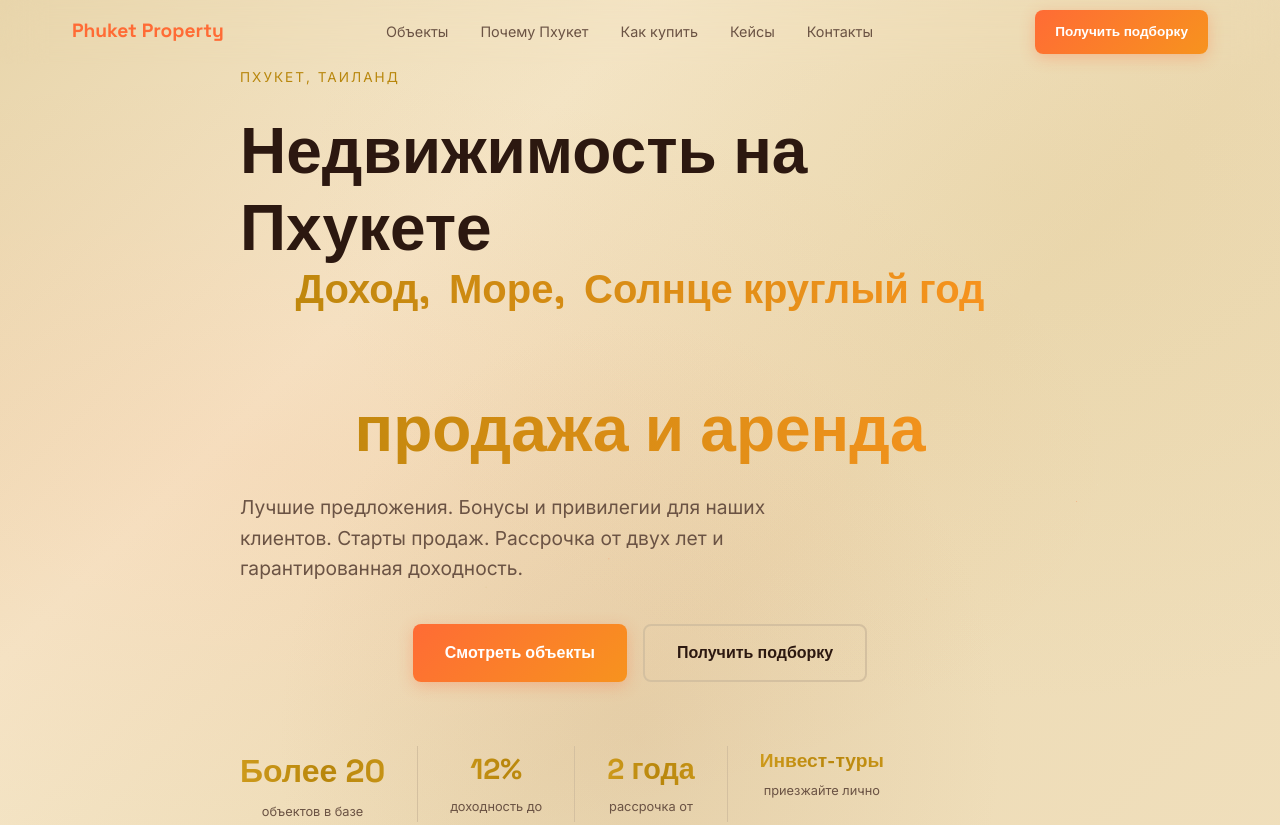
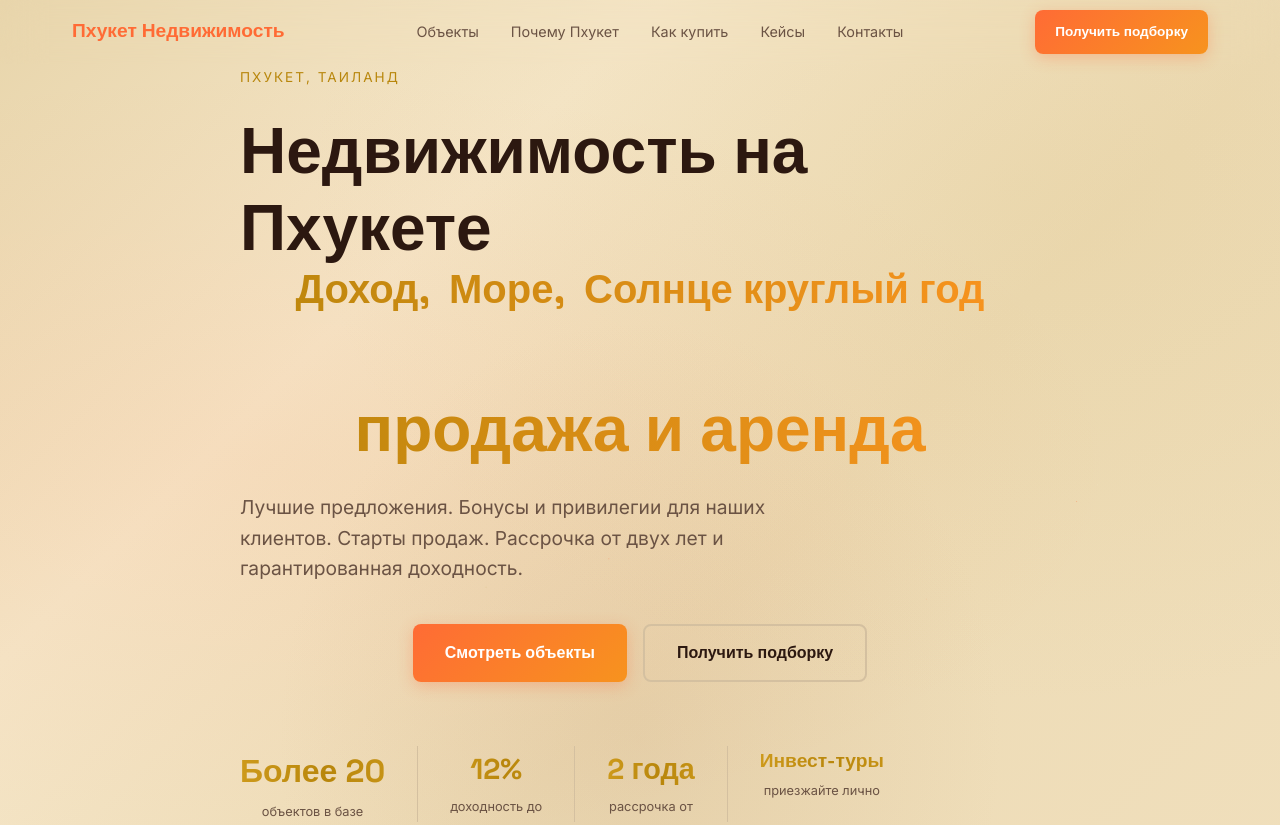
Before and after one commit to idiirinasmr/phuket-landing, a plain HTML site: page index.html in a window 1280 px wide. Shown: the top 825 px of the page. Drawn offline with Linux system fonts and the light colour scheme; animation ran at ten frames a second; a script that the page names is missing.

Commit message:
fix: переименовать логотип Phuket Property → Пхукет Недвижимость
Co-Authored-By: Claude Sonnet 4.6 <noreply@anthropic.com>

```diff
--- a/index.html
+++ b/index.html
@@ -1420,7 +1420,7 @@
   <!-- HEADER -->
   <header class="header at-top" id="header">
     <div class="container header-inner">
-      <a href="#hero" class="logo">Phuket Property</a>
+      <a href="#hero" class="logo">Пхукет Недвижимость</a>
       <nav class="nav-links">
         <a href="#catalog">Объекты</a>
         <a href="#why-phuket">Почему Пхукет</a>
```
